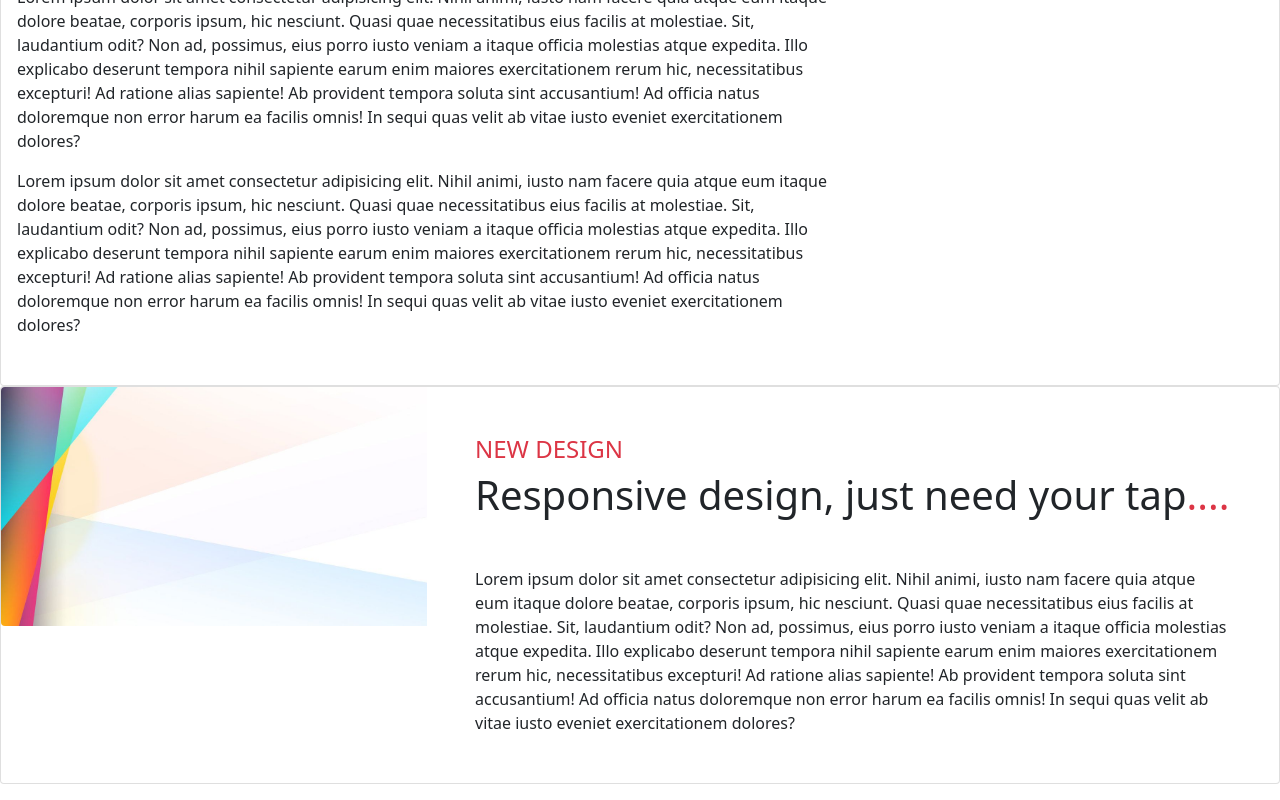
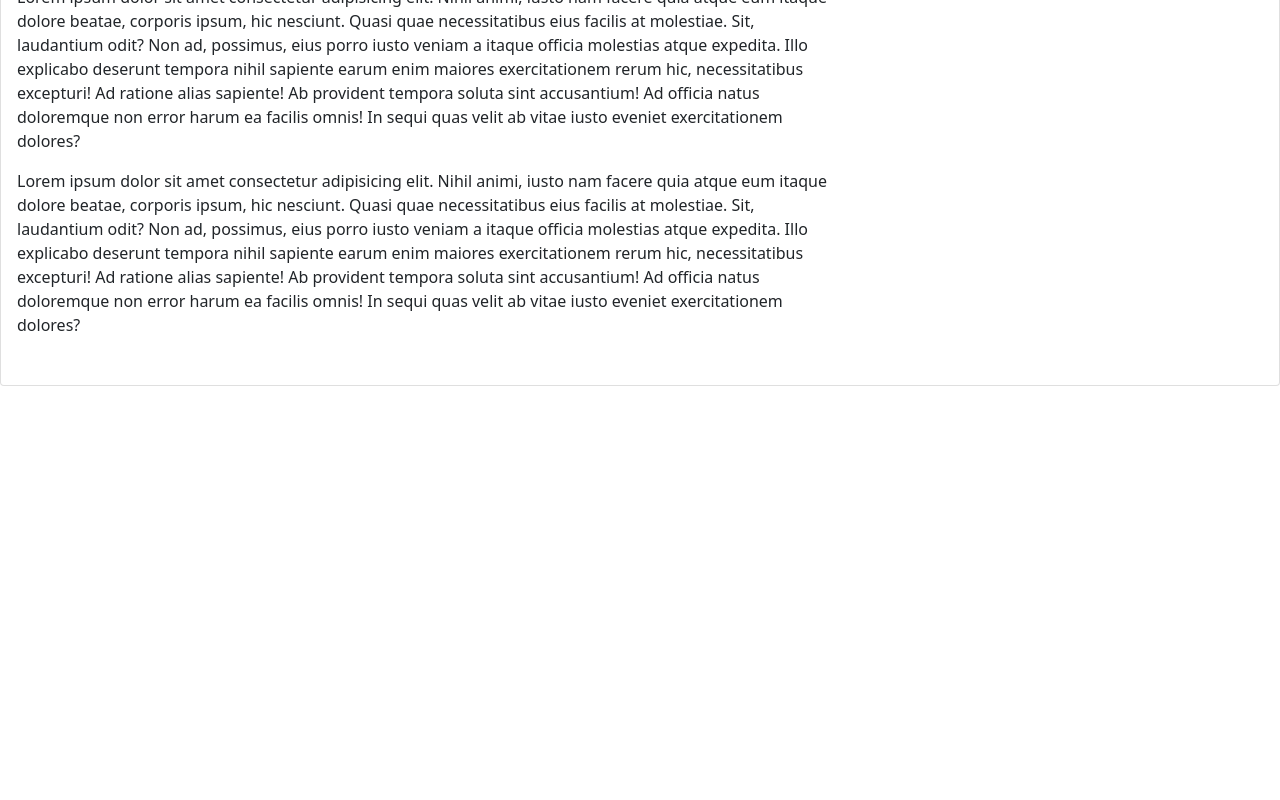
Before and after one commit to tokarik1312/New, a plain HTML site: page index.html in a window 1280 px wide. Shown: the part 967-1767 px from the top of the page. After the commit the page ends 1353 px from the top, so only its background shows below. Drawn offline with nearby package versions, Linux system fonts and the light colour scheme.

```diff
--- a/index.html
+++ b/index.html
@@ -55,23 +55,7 @@
 
 
 
-    <div class="card mb-3" >
-      <div class="row g-0">
-        <div class="col-md-4">
-          <img src="./images/654cc1c785467f02da8695bfce2e2f60.jpg" class="img-fluid rounded-start" alt="...">
-        </div>
-        <div class="col-md-8">
-          <div class="card-body p-5">
-            <h4 class="text-danger">NEW DESIGN</h4>
-            <h1 class="card-title">Responsive design, just need your tap<span class="text-danger">....</span></h1>
-            <p class="card-text mt-5">Lorem ipsum dolor sit amet consectetur adipisicing elit. Nihil animi, iusto nam facere quia atque eum itaque dolore beatae, corporis ipsum, hic nesciunt. Quasi quae necessitatibus eius facilis at molestiae.
-            Sit, laudantium odit? Non ad, possimus, eius porro iusto veniam a itaque officia molestias atque expedita. Illo explicabo deserunt tempora nihil sapiente earum enim maiores exercitationem rerum hic, necessitatibus excepturi!
-            Ad ratione alias sapiente! Ab provident tempora soluta sint accusantium! Ad officia natus doloremque non error harum ea facilis omnis! In sequi quas velit ab vitae iusto eveniet exercitationem dolores?</p>
 
-          </div>
-        </div>
-      </div>
-    </div>
 
 
 
```
